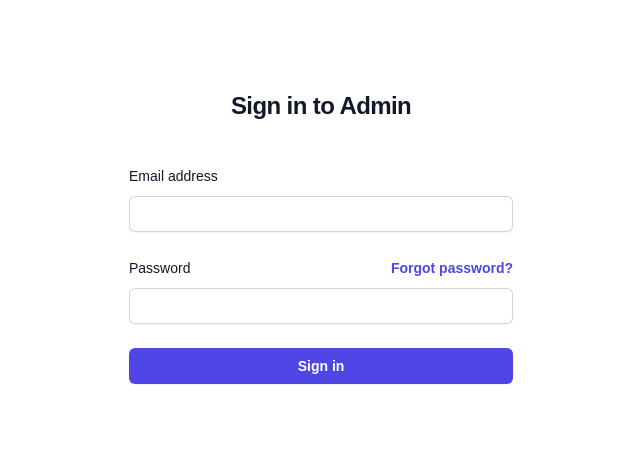
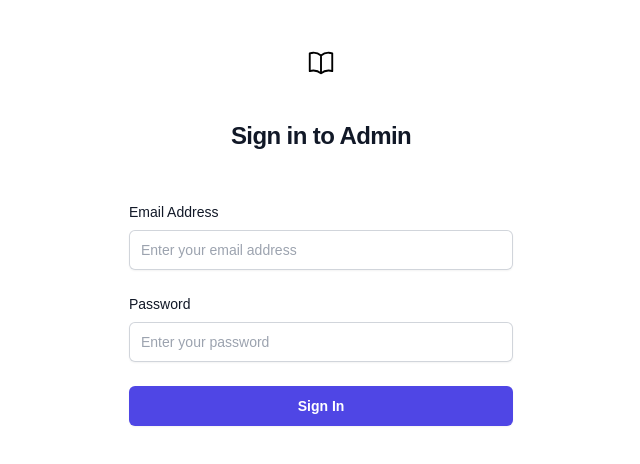
Before and after one commit to meet931/library-management-admin-dashboard, a Next.js app: page /auth/login in a window 1280 px wide. Shown: the top 464 px of the page, without its empty margins (319-959 px from the left). Built offline with nearby package versions, Linux system fonts and the light colour scheme.

Commit message:
Update page.tsx

```diff
--- a/app/auth/login/page.tsx
+++ b/app/auth/login/page.tsx
@@ -1,70 +1,126 @@
+"use client";
+import Button from "@/components/Button/Button";
+import Input from "@/components/Input/Input";
+import { loginSchema } from "@/schemas/loginSchema";
+import { setCookie } from "@/utils/functions";
+import IconService from "@/utils/icon";
+import { error } from "console";
+import { useFormik } from "formik";
+import Image from "next/image";
+import { useRouter } from "next/navigation";
+
 export default function Login() {
+  const router = useRouter();
+
+  const initialValues = {
+    email: "",
+    password: "",
+  };
+
+  const { values, errors, handleBlur, handleChange, handleSubmit, touched } =
+    useFormik({
+      initialValues,
+      validationSchema: loginSchema,
+      onSubmit: async () => {
+        const adminData = {
+          email: "admin@gmail.com",
+          password: "Test@123",
+        };
+        try {
+          if (
+            values.email === adminData.email &&
+            values.password === adminData.password
+          ) {
+            // Save admin data to cookies
+            setCookie("adminData", JSON.stringify(adminData), 7); // Store for 7 days
+
+            // Redirect to dashboard
+            router.push("/dashboard");
+            return;
+          } else {
+            console.log("Invalid credentials")
+          }
+        } catch (error) {
+          console.log(error);
+        }
+      },
+    });
+
   return (
     <>
       <div className="flex min-h-full flex-1 flex-col justify-center px-6 py-12 lg:px-8">
         <div className="sm:mx-auto sm:w-full sm:max-w-sm">
-            {/* <img
-              alt="Your Company"
-              src="https://tailwindui.com/plus/img/logos/mark.svg?color=indigo&shade=600"
-              className="mx-auto h-10 w-auto"
-            /> */}
+          <div className=" flex justify-center">
+            <Image
+              src={IconService.logo_icon.src}
+              alt="Logo"
+              width={30}
+              height={30}
+            />
+          </div>
           <h2 className="mt-10 text-center text-2xl/9 font-bold tracking-tight text-gray-900">
             Sign in to Admin
           </h2>
         </div>
 
         <div className="mt-10 sm:mx-auto sm:w-full sm:max-w-sm">
-            <form action="#" method="POST" className="space-y-6">
+          <form onSubmit={handleSubmit} className="space-y-6">
             <div>
-                <label htmlFor="email" className="block text-sm/6 font-medium text-gray-900">
-                  Email address
-                </label>
               <div className="mt-2">
-                  <input
+                <Input
                   id="email"
                   name="email"
                   type="email"
-                    required
+                  labelName="Email Address"
+                  labelClassName="text-sm font-medium"
+                  value={values.email}
+                  onChange={handleChange}
+                  onBlur={handleBlur}
+                  htmlFor="email"
                   autoComplete="email"
                   className="block w-full rounded-md border-0 py-1.5 text-gray-900 shadow-sm ring-1 ring-inset ring-gray-300 placeholder:text-gray-400 focus:ring-2 focus:ring-inset focus:ring-indigo-600 sm:text-sm/6"
+                  placeholder="Enter your email address"
+                  errorMessage={
+                    errors.email && touched.email ? errors.email : undefined
+                  }
                 />
               </div>
             </div>
 
             <div>
-                <div className="flex items-center justify-between">
-                  <label htmlFor="password" className="block text-sm/6 font-medium text-gray-900">
-                    Password
-                  </label>
-                  <div className="text-sm">
-                    <a href="#" className="font-semibold text-indigo-600 hover:text-indigo-500">
-                      Forgot password?
-                    </a>
-                  </div>
-                </div>
               <div className="mt-2">
-                  <input
+                <Input
                   id="password"
                   name="password"
                   type="password"
-                    required
+                  value={values.password}
+                  onChange={handleChange}
+                  onBlur={handleBlur}
+                  htmlFor="password"
+                  labelName="Password"
+                  labelClassName="text-sm font-medium"
                   autoComplete="current-password"
                   className="block w-full rounded-md border-0 py-1.5 text-gray-900 shadow-sm ring-1 ring-inset ring-gray-300 placeholder:text-gray-400 focus:ring-2 focus:ring-inset focus:ring-indigo-600 sm:text-sm/6"
+                  placeholder="Enter your password"
+                  errorMessage={
+                    errors.password && touched.password
+                      ? errors.password
+                      : undefined
+                  }
                 />
               </div>
             </div>
 
             <div>
-                <button
+              <Button
+                buttonName="Sign In"
                 type="submit"
                 className="flex w-full justify-center rounded-md bg-indigo-600 px-3 py-1.5 text-sm/6 font-semibold text-white shadow-sm hover:bg-indigo-500 focus-visible:outline focus-visible:outline-2 focus-visible:outline-offset-2 focus-visible:outline-indigo-600"
-                >
-                  Sign in
-                </button>
+              />
             </div>
           </form>
         </div>
       </div>
     </>
-    )
+  );
 }
```
Lines whose indentation alone changed are shown as unchanged.
